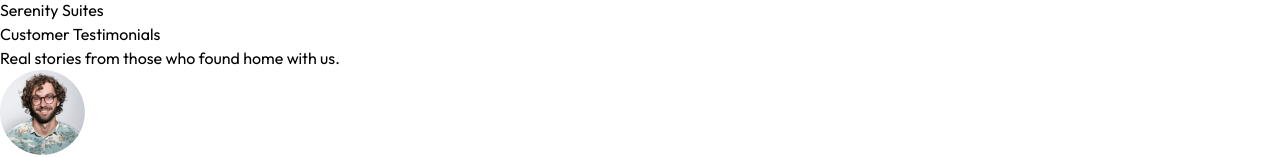
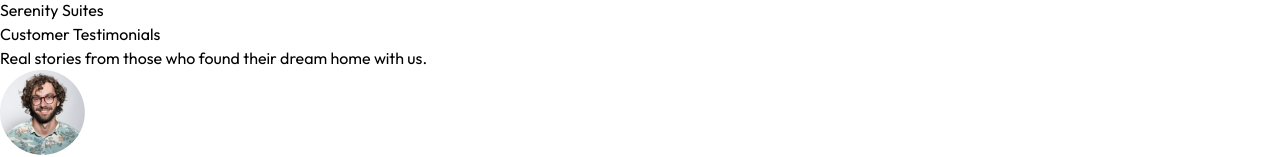
Before and after one commit to Anupthakurr/real-estate-webapp, a React (Vite) app: page / in a window 1280 px wide. Shown: the part 5695-5852 px from the top of the page. Built offline with nearby package versions, Linux system fonts and the light colour scheme.

Commit message:
Update Testimonial.jsx

```diff
--- a/src/component/Testimonial.jsx
+++ b/src/component/Testimonial.jsx
@@ -5,43 +5,40 @@ import { motion } from "framer-motion";
 const Testimonial = () => {
   return (
     <motion.div
-      initial={{ opacity: 0, y: 50 }} // Starts slightly below
-      whileInView={{ opacity: 1, y: 0 }} // Moves up as it enters viewport
-      transition={{ duration: 1.2, ease: "easeOut" }} // Smooth transition
-      viewport={{ once: false }} // Reanimates on scroll
-      className="container mx-auto py-10 lg:px-32 w-full overflow-hidden"
+      initial={{ opacity: 0, y: 50 }}
+      whileInView={{ opacity: 1, y: 0 }}
+      transition={{ duration: 1.2, ease: "easeOut" }}
+      viewport={{ once: false }}
+      className="container mx-auto py-16 lg:px-32 w-full overflow-hidden"
       id="testimonials"
     >
-      {/* Heading Animation */}
       <motion.h1
-        initial={{ opacity: 0, y: -30 }} // Starts above
-        whileInView={{ opacity: 1, y: 0 }} // Moves to normal position
-        transition={{ duration: 1 }} // Duration
-        className="text-2xl sm:text-4xl font-bold mb-2 text-center"
+        initial={{ opacity: 0, y: -30 }}
+        whileInView={{ opacity: 1, y: 0 }}
+        transition={{ duration: 1 }}
+        className="text-4xl sm:text-5xl font-bold mb-6 text-center"
       >
         Customer{" "}
-        <span className="underline underline-offset-4 decoration-1 font-light">
+        <span className="underline decoration-wavy decoration-indigo-500">
           Testimonials
         </span>
       </motion.h1>
 
-      {/* Subtitle Animation */}
       <motion.p
-        initial={{ opacity: 0, y: -20 }} // Starts slightly above
-        whileInView={{ opacity: 1, y: 0 }} // Moves down smoothly
-        transition={{ duration: 1, delay: 0.2 }} // Delayed animation
+        initial={{ opacity: 0, y: -20 }}
+        whileInView={{ opacity: 1, y: 0 }}
+        transition={{ duration: 1, delay: 0.2 }}
         className="text-center text-gray-500 mb-12 max-w-2xl mx-auto"
       >
-        Real stories from those who found home with us.
+        Real stories from those who found their dream home with us.
       </motion.p>
 
-      {/* Testimonials Grid */}
       <motion.div
-        className="flex flex-wrap justify-center gap-8"
+        className="flex flex-wrap justify-center gap-10"
         initial="hidden"
         whileInView="visible"
         viewport={{ once: false }}
-        transition={{ staggerChildren: 0.3 }} // Delay between children animations
+        transition={{ staggerChildren: 0.3 }}
       >
         {testimonialsData.map((testimonial, index) => (
           <motion.div
@@ -50,16 +47,18 @@ const Testimonial = () => {
               hidden: { opacity: 0, y: 50 },
               visible: { opacity: 1, y: 0 },
             }}
-            transition={{ duration: 1, ease: "easeOut" }}
-            className="max-w-[340px] border shadow-lg rounded px-8 py-12 text-center bg-white"
+            transition={{ duration: 0.8, ease: "easeOut" }}
+            className="max-w-[340px] border rounded-lg shadow-lg p-8 bg-white hover:shadow-2xl transition-all duration-300"
           >
             <img
-              className="w-20 h-20 rounded-full mx-auto mb-4"
+              className="w-20 h-20 rounded-full mx-auto mb-4 border-4 border-indigo-500"
               src={testimonial.image}
               alt={`Testimonial from ${testimonial.name}`}
             />
-            <p className="text-lg font-medium mb-4">{testimonial.text}</p>
-            <h3 className="font-bold">{testimonial.name}</h3>
+            <p className="text-lg font-medium mb-4 text-gray-700">
+              {testimonial.text}
+            </p>
+            <h3 className="font-bold text-indigo-600">{testimonial.name}</h3>
             <p className="text-gray-500 text-sm">{testimonial.designation}</p>
           </motion.div>
         ))}
```
